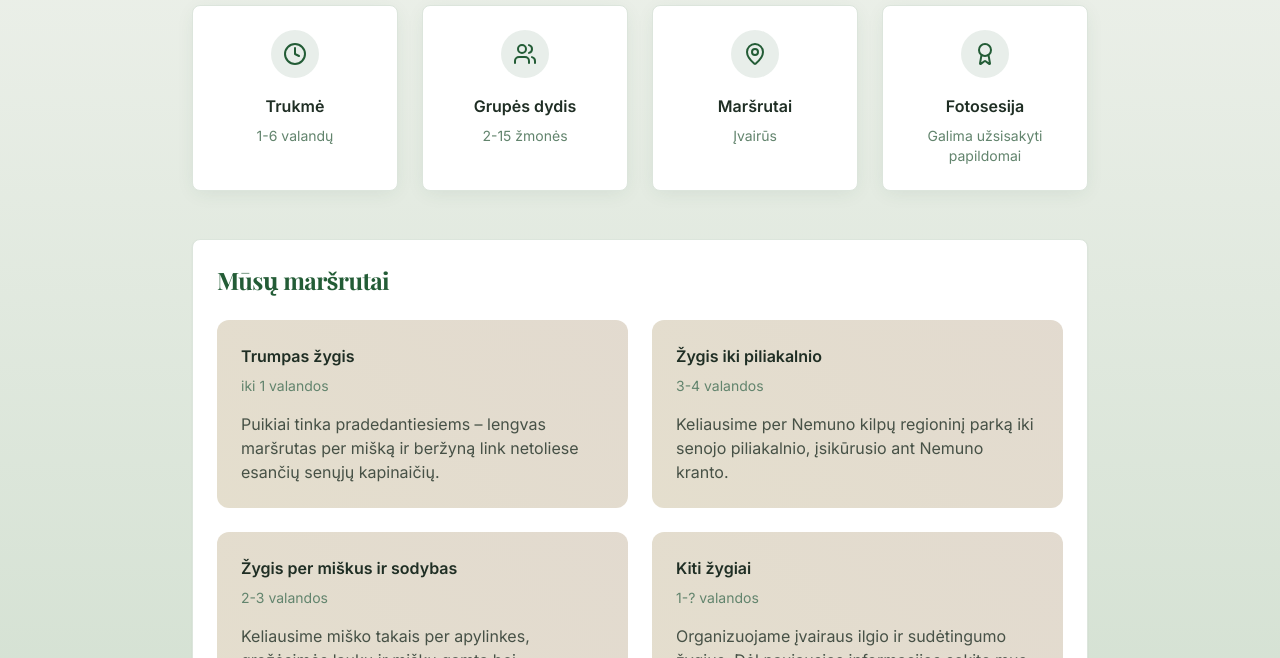
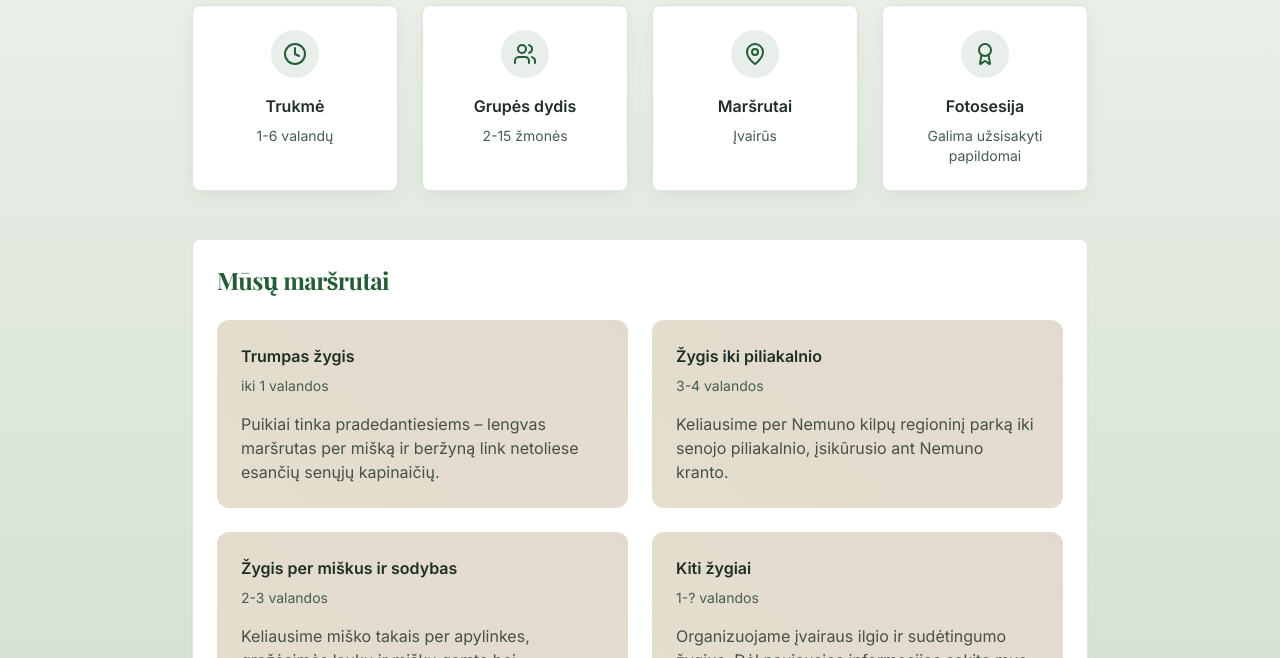
Before and after one commit to BboyHappy/nibriuzirgynelis, a React (Vite) app: page /veiklos/zygiai in a window 1280 px wide. Shown: the part 1040-1698 px from the top of the page. Built offline with nearby package versions, Linux system fonts and the light colour scheme.

Commit message:
Changes
Co-authored-by: BboyHappy <212157613+BboyHappy@users.noreply.github.com>

```diff
--- a/src/index.css
+++ b/src/index.css
@@ -28,7 +28,7 @@ All colors MUST be HSL.
 
     /* Soft sage muted tones */
     --muted: 120 15% 92%;
-    --muted-foreground: 140 15% 45%;
+    --muted-foreground: 140 15% 32%;
 
     /* Warm earth accent */
     --accent: 35 25% 85%;
```
